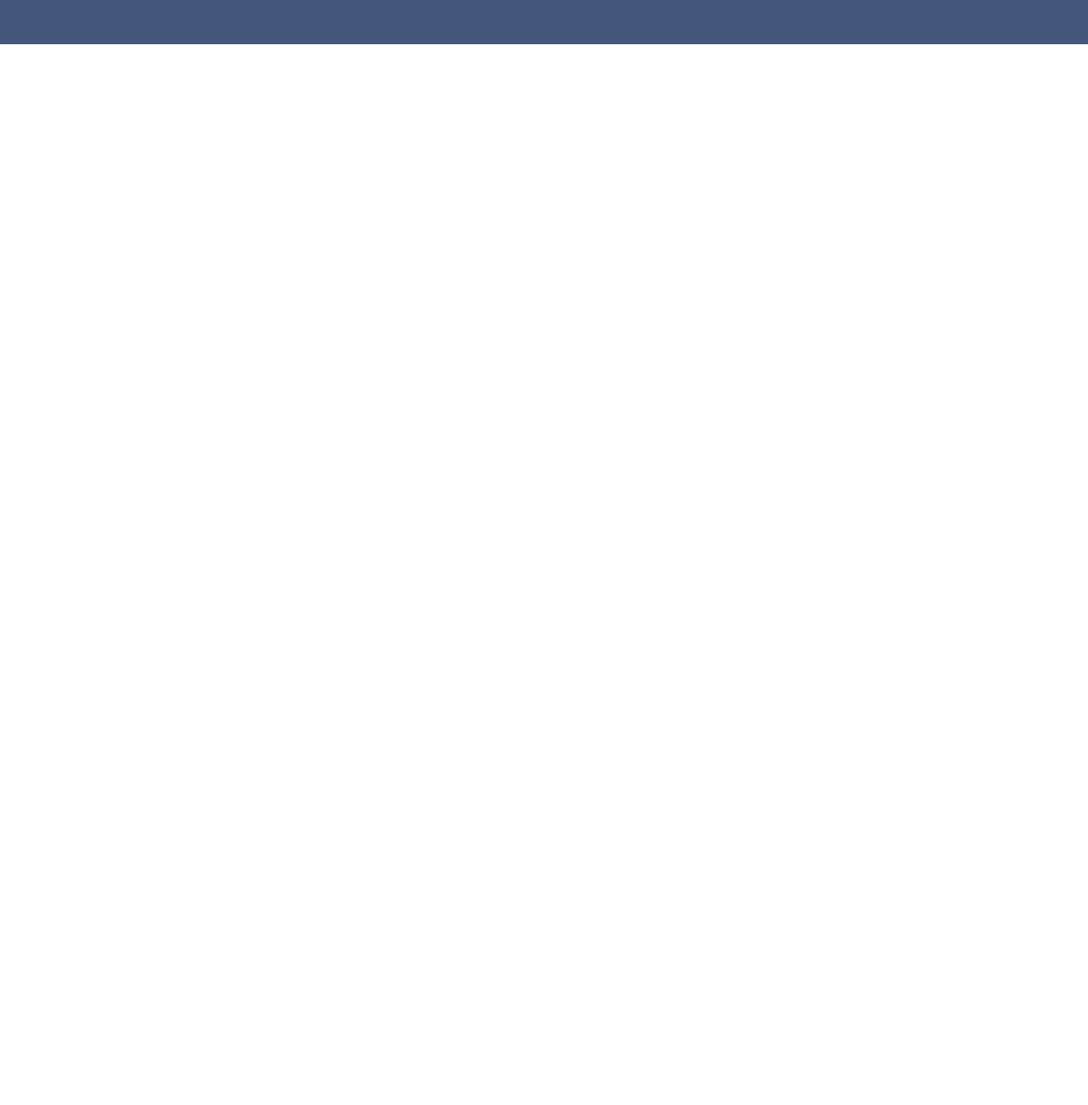
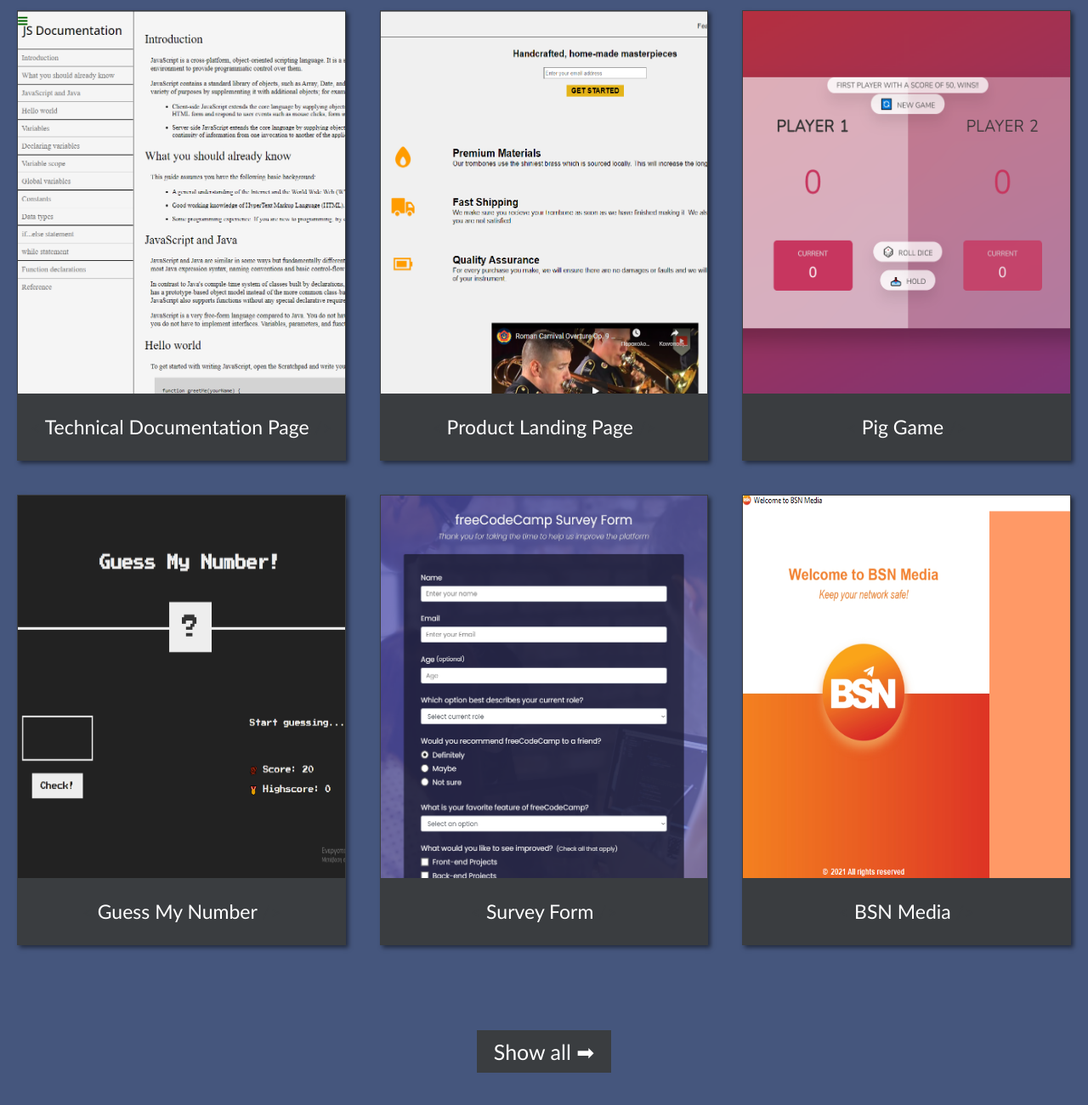
Before and after one commit to ics20072/PersonalPortfolioWebpage-FCC, a plain HTML site: page code/index.html in a window 1280 px wide. Shown: the part 1022-2322 px from the top of the page at 85% size. Before the commit the page ends 1074 px from the top, so only its background shows below. Drawn offline with Linux system fonts and the light colour scheme.

Commit message:
More content added

```diff
--- a/code/index.html
+++ b/code/index.html
@@ -24,6 +24,33 @@
     </section>
     <section id="projects">
       <h1>These are some of my projects</h1>
+      <div id="projects-links">
+        <a class="project-tile" href="https://ics20072.github.io/TechnicalDocumentationPage-FCC/index.html" target="_blank">
+          <img class="project-image" src="../res/technical-documentation.png" alt="Sample image of my Project" />
+          <p class="project-title"><span class="symbols">&lt;</span> Technical Documentation Page <span class="symbols">/&gt;</span></p>
+        </a>
+        <a class="project-tile" href="https://ics20072.github.io/ProductLandingPage-FCC/code/index.html" target="_blank">
+          <img class="project-image" src="../res/product-landing-page.png" alt="Sample image of my Project" />
+          <p class="project-title"><span class="symbols">&lt;</span> Product Landing Page <span class="symbols">/&gt;</span></p>
+        </a>
+        <a class="project-tile" href="https://ics20072.github.io/PigGame/code/index.html" target="_blank">
+          <img class="project-image" src="../res/pig-game.png" alt="Sample image of my Project" />
+          <p class="project-title"><span class="symbols">&lt;</span> Pig Game <span class="symbols">/&gt;</span></p>
+        </a>
+        <a class="project-tile" href="https://ics20072.github.io/Game_GuessMyNumber/code/index.html" target="_blank">
+          <img class="project-image" src="../res/guess-my-number.png" alt="Sample image of my Project" />
+          <p class="project-title"><span class="symbols">&lt;</span> Guess My Number <span class="symbols">/&gt;</span></p>
+        </a>
+        <a class="project-tile" href="https://ics20072.github.io/SurveyForm-FCC/index.html" target="_blank">
+          <img class="project-image" src="../res/survey-form.png" alt="Sample image of my Project" />
+          <p class="project-title"><span class="symbols">&lt;</span> Survey Form <span class="symbols">/&gt;</span></p>
+        </a>
+        <a class="project-tile" href="https://github.com/ics20072/BsnMedia" target="_blank">
+          <img class="project-image" src="../res/bsn-media.png" alt="Sample image of my Project" />
+          <p class="project-title"><span class="symbols">&lt;</span> BSN Media <span class="symbols">/&gt;</span></p>
+        </a>
+      </div>
+      <a href="https://github.com/ics20072" id="profile-link" target="_blank">Show all ➡</a>
     </section>
     <script src="https://cdn.freecodecamp.org/testable-projects-fcc/v1/bundle.js"></script>
   </body>
--- a/code/style.css
+++ b/code/style.css
@@ -1,6 +1,44 @@
 :root {
   --mainRed: #be3144;
   --main-font-family: "Gill Sans", "Gill Sans MT", Calibri, "Trebuchet MS", sans-serif;
+}
+
+@media (min-width: 1090px) {
+  #projects-links {
+    margin: auto;
+    margin-top: 70px;
+    margin-bottom: 70px;
+    display: grid;
+    max-width: 1300px;
+    grid-template-columns: 1fr 1fr 1fr;
+    grid-column-gap: 40px;
+    padding: 0;
+  }
+}
+
+@media (max-width: 1090px) {
+  #projects-links {
+    margin: auto;
+    margin-top: 70px;
+    margin-bottom: 70px;
+    display: grid;
+    max-width: 1300px;
+    grid-template-columns: 1fr 1fr;
+    grid-column-gap: 20px;
+    padding: 0;
+  }
+}
+
+@media (max-width: 730px) {
+  #projects-links {
+    margin: auto;
+    margin-top: 70px;
+    margin-bottom: 70px;
+    display: grid;
+    max-width: 1300px;
+    grid-template-columns: 1fr;
+    padding: 0;
+  }
 }
 
 body {
@@ -85,6 +123,7 @@ body {
 #projects {
   background-color: #45567d;
   padding: 110px 20px 110px 20px;
+  text-align: center;
 }
 
 #projects h1 {
@@ -95,3 +134,58 @@ body {
   font-family: var(--main-font-family);
   font-size: 45px;
 }
+
+.project-tile {
+  margin: auto;
+  margin-bottom: 40px;
+  text-align: center;
+  text-decoration: none;
+  color: white;
+  box-shadow: 3px 3px 5px rgb(0 0 0 / 50%);
+  border: solid 1px #3a3d40;
+}
+
+.project-image {
+  width: 100%;
+  height: 450px;
+  max-width: 420px;
+  margin-left: auto;
+  margin-right: auto;
+  display: block;
+}
+
+.project-title {
+  background-color: #3a3d40;
+  margin: auto;
+  padding-top: 25px;
+  padding-bottom: 25px;
+  max-width: 420px;
+  margin-left: auto;
+  margin-right: auto;
+  display: block;
+  font-family: var(--main-font-family);
+  font-size: 23px;
+}
+
+#profile-link {
+  margin: auto;
+  text-decoration: none;
+  color: white;
+  background-color: #3a3d40;
+  font-size: 25px;
+  font-family: var(--main-font-family);
+  padding: 10px 20px 10px 20px;
+}
+
+#profile-link:hover {
+  background-color: var(--mainRed);
+}
+
+.symbols {
+  color: #3a3d40;
+  font-size: 21px;
+}
+
+.project-tile:hover .symbols {
+  color: #be3144;
+}
```
Also changed, not shown: res/bsn-media.png (added), res/guess-my-number.png (added), res/pig-game.png (added), res/product-landing-page.png (added), res/survey-form.png (added), res/technical-documentation.png (added).
